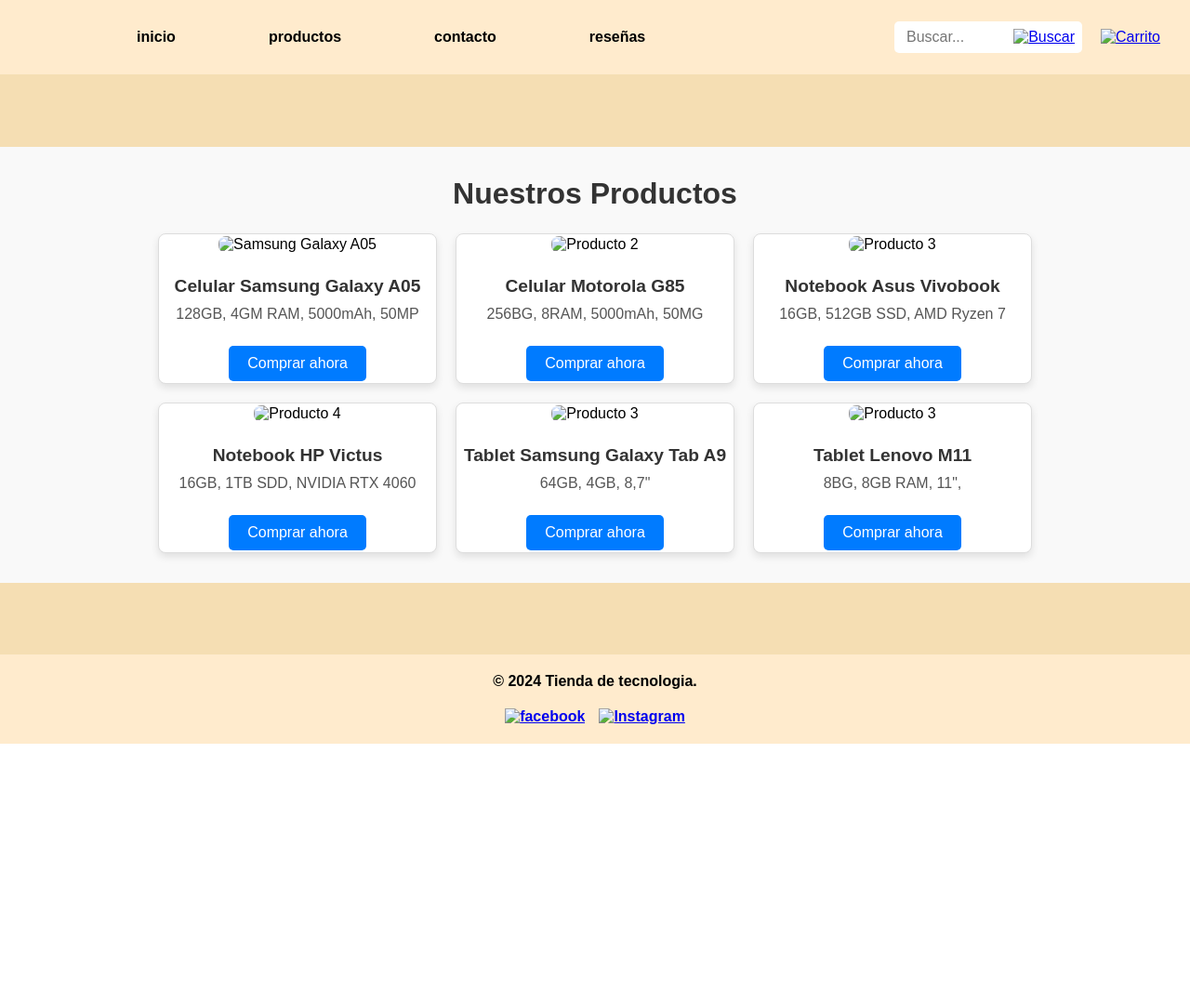
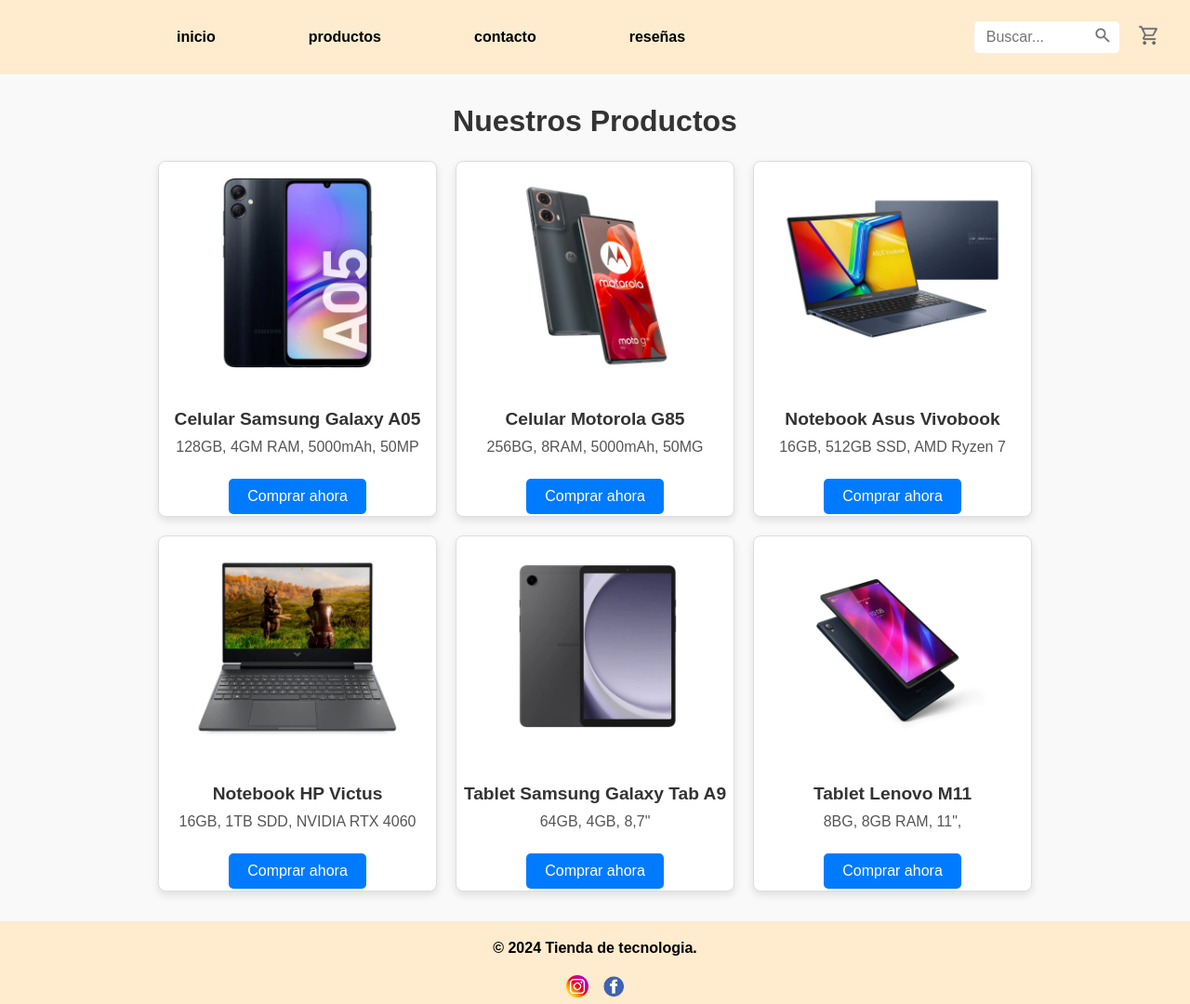
Before and after one commit to francogtr3435/francogruppitpi, a plain HTML site: page productos.html in a window 1280 px wide. Shown: the whole page at 93% size. Before the commit the page ends 800 px from the top, so only its background shows below. Drawn offline with Linux system fonts and the light colour scheme.

Commit message:
Update productos.html

```diff
--- a/productos.html
+++ b/productos.html
@@ -22,13 +22,13 @@
         <div class="header__search">
           <input type="text" placeholder="Buscar..." class="header__search-input">
           <a href="#" class="header__search-icon">
-            <img src="../img/lupa.png" alt="Buscar" class="icon">
+            <img src="lupa.png" alt="Buscar" class="icon">
           </a>
         </div>
 
         <div class="header__cart">
           <a href="#">
-            <img src="../img/carrito.png" alt="Carrito" class="icon">
+            <img src="carrito.png" alt="Carrito" class="icon">
           </a>
         </div>
       </div>
@@ -39,41 +39,41 @@
         <h2>Nuestros Productos</h2>
         <div class="productos-container">
           <div class="card">
-            <img src="../img/celu1.jpeg" alt="Samsung Galaxy A05">
+            <img src="celu1.jpeg" alt="Samsung Galaxy A05">
             <h3>Celular Samsung Galaxy A05</h3>
             <p>128GB, 4GM RAM, 5000mAh, 50MP</p>
             <button>Comprar ahora</button>
           </div>
           <div class="card">
-            <img src="../img/celu2.jpeg" alt="Producto 2">
+            <img src="celu2.jpeg" alt="Producto 2">
             <h3>Celular Motorola G85</h3>
             <p>256BG, 8RAM, 5000mAh, 50MG</p>
             <button>Comprar ahora</button>
           </div>
 
           <div class="card">
-            <img src="../img/net1.jpeg" alt="Producto 3">
+            <img src="net1.jpeg" alt="Producto 3">
             <h3>Notebook Asus Vivobook</h3>
             <p>16GB, 512GB SSD, AMD Ryzen 7</p>
             <button>Comprar ahora</button>
         </div>
 
           <div class="card">
-            <img src="../img/net2.jpeg" alt="Producto 4">
+            <img src="net2.jpeg" alt="Producto 4">
             <h3>Notebook HP Victus</h3>
             <p>16GB, 1TB SDD, NVIDIA RTX 4060</p>
             <button>Comprar ahora</button>
           </div>
 
           <div class="card">
-            <img src="../img/tablet1.jpeg" alt="Producto 3">
+            <img src="tablet1.jpeg" alt="Producto 3">
             <h3>Tablet Samsung Galaxy Tab A9</h3>
             <p>64GB, 4GB, 8,7"</p>
             <button>Comprar ahora</button>
           </div>
 
           <div class="card">
-            <img src="../img/tablet2.jpeg" alt="Producto 3">
+            <img src="tablet2.jpeg" alt="Producto 3">
             <h3>Tablet Lenovo M11</h3>
             <p>8BG, 8GB RAM, 11", </p>
             <button>Comprar ahora</button>
@@ -87,10 +87,10 @@
         <p>&copy; 2024 Tienda de tecnologia.</p>
         <div class="footer__social">
           <a href="https://www.facebook.com" target="_blank" class="social__icon">
-            <img src="../img/inst.png "alt="facebook">
+            <img src="inst.png "alt="facebook">
           </a>
           <a href="https://www.instagram.com" target="_blank" class="social__icon">
-            <img src="../img/face.png" alt="Instagram">
+            <img src="face.png" alt="Instagram">
           </a>
         </div>
       </div>
```
